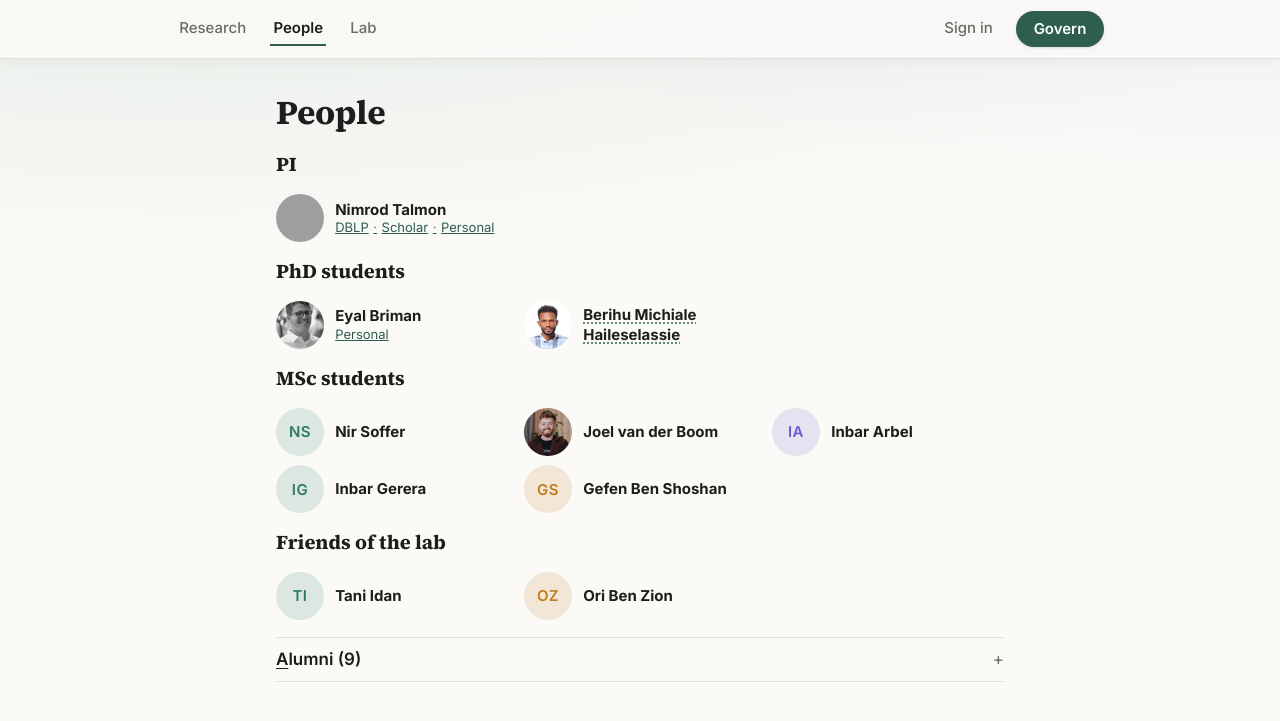
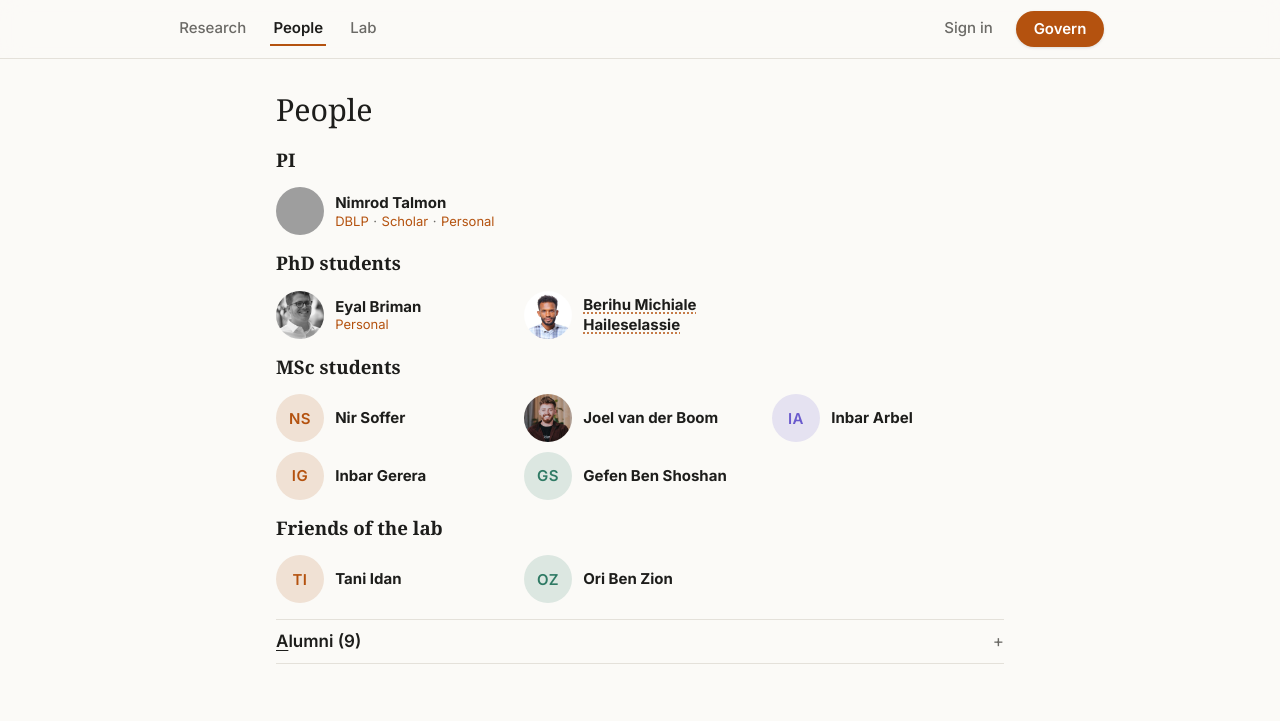
Before and after one commit to nimrodtalmon/BGULAB, a FastAPI app: page /people in a window 1280 px wide. Shown: the top 721 px of the page. Run offline with FastAPI, Linux system fonts and the light colour scheme; grey boxes are pictures that could not be loaded.

Commit message:
round 23: #94 Style: zutot palette and type, flatter boxes
Co-Authored-By: Claude Opus 5.5 <noreply@anthropic.com>
Claude-Session: https://claude.ai/code/session_01KZsDQyPDjkGgL5sNbjwoCu

```diff
--- a/static/style.css
+++ b/static/style.css
@@ -1,33 +1,30 @@
 :root {
-  --bg: #fbfaf7; --fg: #1d1d1b; --muted: #6b6a66; --line: #e2dfd8;
-  --accent: #2f5d50; --accent-fg: #ffffff; --code-bg: #f1efe9;
-  --add: #e3f1e6; --del: #f6e1df; --ok: #2f5d50; --err: #9b2c2c;
-  --t1: #2f7a64; --t2: #c27a1e; --t3: #6a5acd;  /* one color per research theme */
-  --serif: "Source Serif 4", Georgia, serif;
+  /* palette and type borrowed from Nimrod's homepage (zutot) */
+  --bg: #fbfaf7; --fg: #1d1d1b; --muted: #6b6a66; --line: #e4e1da;
+  --accent: #b4520f; --accent-fg: #ffffff; --code-bg: #f1eee7;
+  --add: #e3f1e6; --del: #f6e1df; --ok: #2f7a64; --err: #9b2c2c;
+  --t1: #b4520f; --t2: #2f7a64; --t3: #6a5acd;  /* one color per research theme */
+  --serif: Georgia, "Times New Roman", serif;
   --sans: Inter, system-ui, -apple-system, "Segoe UI", sans-serif;
 }
 @media (prefers-color-scheme: dark) {
   :root {
-    --bg: #171716; --fg: #e8e6e1; --muted: #9a978f; --line: #2f2e2b;
-    --accent: #7fb8a4; --accent-fg: #10201b; --code-bg: #22211f;
-    --add: #1e3326; --del: #3a2220; --ok: #7fb8a4; --err: #e08a8a;
-    --t1: #6cc4a8; --t2: #e8a95a; --t3: #a99cf0;
+    --bg: #161615; --fg: #e9e7e2; --muted: #9b9890; --line: #2e2d2a;
+    --accent: #f08a3e; --accent-fg: #1d1209; --code-bg: #232220;
+    --add: #1e3326; --del: #3a2220; --ok: #6cc4a8; --err: #e08a8a;
+    --t1: #f08a3e; --t2: #6cc4a8; --t3: #a99cf0;
   }
 }
 * { box-sizing: border-box; }
 body {
   margin: 0; background: var(--bg); color: var(--fg);
-  font: 17px/1.65 var(--serif);
-  background-image: radial-gradient(1200px 380px at 15% -120px, color-mix(in srgb, var(--t1) 13%, transparent), transparent),
-                    radial-gradient(900px 320px at 95% -140px, color-mix(in srgb, var(--t3) 10%, transparent), transparent);
-  background-repeat: no-repeat;
+  font: 16px/1.6 var(--serif);
 }
 header.top {
   position: sticky; top: 0; z-index: 10;
   background: color-mix(in srgb, var(--bg) 85%, transparent);
   -webkit-backdrop-filter: saturate(1.4) blur(12px); backdrop-filter: saturate(1.4) blur(12px);
   border-bottom: 1px solid var(--line);
-  box-shadow: 0 1px 14px rgba(0, 0, 0, .05);
   font: 15px/1.4 var(--sans);
 }
 .bar {
@@ -92,9 +89,10 @@ button.link {
   font: inherit; cursor: pointer; text-decoration: underline;
 }
 main { max-width: 760px; margin: 2rem auto; padding: 0 16px; }
-a { color: var(--accent); }
+a { color: var(--accent); text-decoration: none; }
+a:hover { text-decoration: underline; }
 h1, h2, h3 { line-height: 1.25; }
-h1 { font-size: 2.1rem; font-weight: 700; letter-spacing: -.01em; margin: .5rem 0 1.2rem; }
+h1 { font-size: 1.9rem; font-weight: normal; margin: .5rem 0 1.2rem; }
 code, pre { font: 14px/1.5 ui-monospace, Menlo, Consolas, monospace; }
 code { background: var(--code-bg); padding: 0 .25em; border-radius: 3px; }
 pre { background: var(--code-bg); padding: 1rem; overflow-x: auto; border-radius: 4px; }
@@ -166,13 +164,10 @@ dialog.pop p { margin: 0; font-size: 14px; }
   --tc: var(--t1);
   margin: 0; border: 1px solid var(--line); border-top: 4px solid var(--tc);
   border-radius: 12px; padding: .95rem 1rem 1rem; font-family: var(--sans);
-  background: linear-gradient(180deg, color-mix(in srgb, var(--tc) 9%, var(--bg)), var(--bg) 70%);
-  box-shadow: 0 1px 2px rgba(0, 0, 0, .04);
-  transition: transform .18s, box-shadow .18s;
+  background: var(--bg);
 }
 .theme:nth-child(2) { --tc: var(--t2); }
 .theme:nth-child(3) { --tc: var(--t3); }
-.theme:hover { transform: translateY(-2px); box-shadow: 0 8px 24px rgba(0, 0, 0, .08); }
 .theme h2 { color: var(--tc); }
 .theme h2 { margin: 0 0 .3rem; font-size: 17px; }
 .theme .about { margin: 0 0 .7rem; font-size: 13px; line-height: 1.4; }
@@ -230,13 +225,11 @@ details.card {
   --tc: var(--t1);
   margin: 1rem 0; border: 1px solid var(--line); border-top: 4px solid var(--tc);
   border-radius: 12px; padding: .75rem 1rem;
-  background: linear-gradient(180deg, color-mix(in srgb, var(--tc) 9%, var(--bg)), var(--bg) 70%);
-  box-shadow: 0 1px 2px rgba(0, 0, 0, .04); transition: box-shadow .18s;
+  background: var(--bg);
 }
 details.card + details.card { --tc: var(--t2); }
 details.card + details.card + details.card { --tc: var(--t3); }
 details.card:last-of-type { border-bottom: 1px solid var(--line); }
-details.card:hover { box-shadow: 0 8px 24px rgba(0, 0, 0, .08); }
 details.card > summary { color: var(--tc); }
 details.card details.sub > summary:hover { color: var(--tc); }
 details.card + details:not(.card) { border-top: 0; }
```
